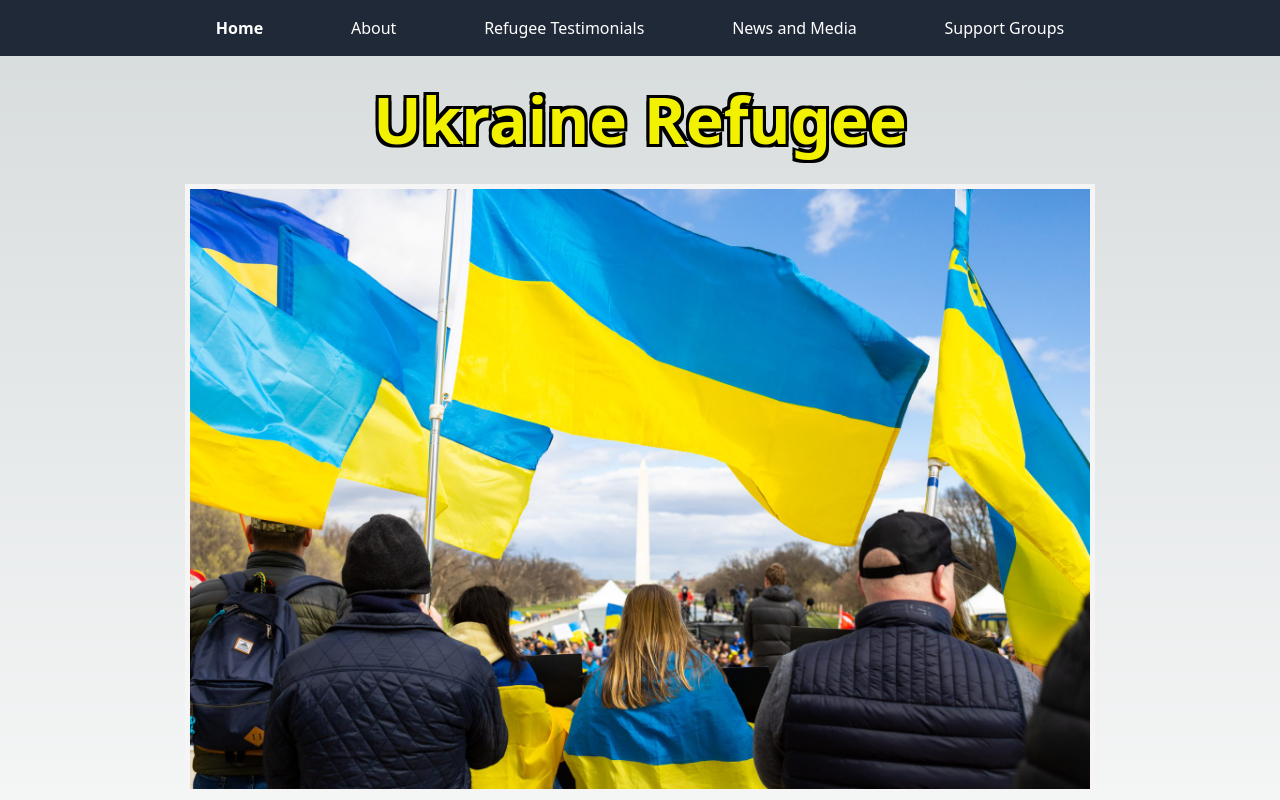
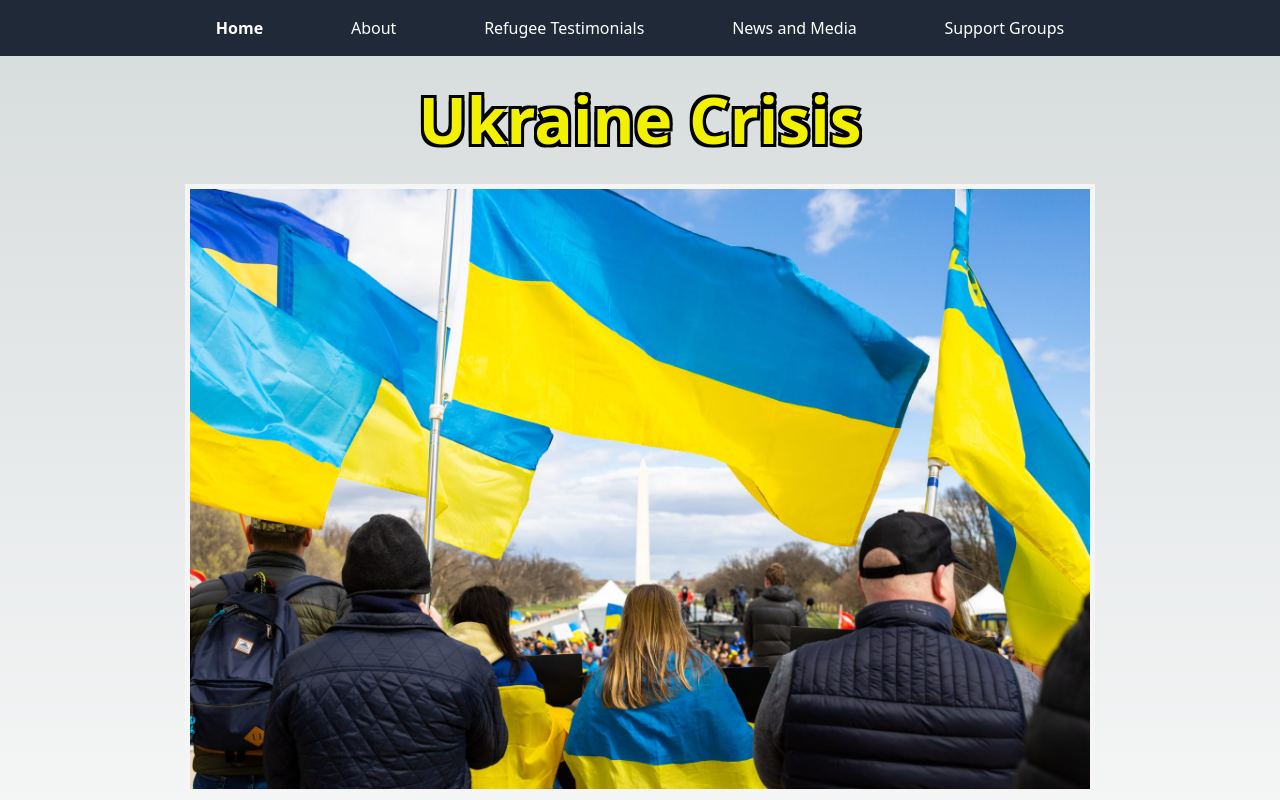
Before and after one commit to akhilbz/CS373_UkraineRefugees, a Next.js app in the folder group6/: page / in a window 1280 px wide. Shown: the top 800 px of the page. Built offline with nearby package versions, Linux system fonts and the light colour scheme.

Commit message:
Fixing the title in the splash Page

```diff
--- a/group6/src/pages/index.js
+++ b/group6/src/pages/index.js
@@ -9,7 +9,7 @@
       {/* Home Screen */}
       <main className={`flex min-h-screen flex-col items-center justify-between p-24 ${styles.mainContent}`}>
         <div className={styles.mainContent}>
-          <h1 className={styles.title}>Ukraine Refugee</h1>
+          <h1 className={styles.title}>Ukraine Crisis</h1>
           <div className={styles.imageContainer}>
             {/* Ukraine picture */}
             <div className={styles.imageWrapper}>
```
